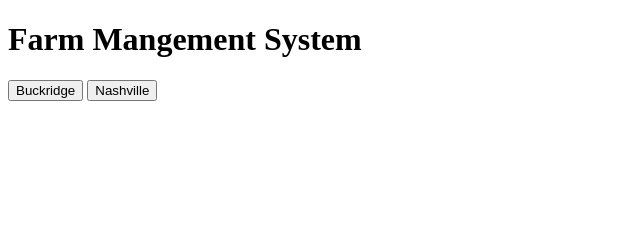
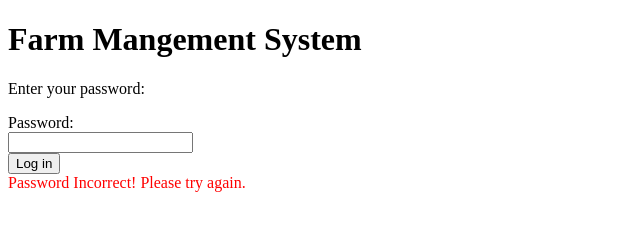
Before and after one commit to merritthancock/Farm-Management-System, a plain HTML site: page index.html in a window 1280 px wide. Both pictures are taken after a click on the button "Log in". Shown: the whole page, without its empty margins (0-640 px from the left). Drawn offline with Linux system fonts and the light colour scheme.

Commit message:
Added login system and Nashville screen

```diff
--- a/css/index.css
+++ b/css/index.css
@@ -5,3 +5,8 @@
 .PageSelector{
     display: none;
 }
+
+.Error{
+    color:red;
+    display: none;
+}
--- a/index.html
+++ b/index.html
@@ -3,14 +3,25 @@
     <head>
         <link rel="stylesheet" href="./css/index.css">
         <script>
-            function login(userInput){
-                let userPassword = userInput;
+            function login(){
+                //Access input form for password
+                let passwordText = document.getElementById("userInput");
+                let userPassword = passwordText.value;
+                passwordText.value = "";
+                passwordText.value = userPassword;
+                //Access login div
                 let loginDiv = document.querySelector("#LoginDiv");
+                let passwordError = document.querySelector("#PasswordError");
+                passwordError.style.display = "none";
+                //Access Page Selector div
                 let PageSelectorDiv = document.querySelector("#PageSelector");
-                let password = "password";
-                if(userInput == password){
+                let password = "password";//set password
+                if(userPassword == password){
                     loginDiv.style.display = "none";
                     PageSelectorDiv.style.display = "block";
+                }
+                else{
+                    passwordError.style.display = "block";
                 }
             }
         </script>
@@ -18,12 +29,16 @@
     </head>
     <body>
         <div id="LoginDiv" class="Login">
-            <p>Enter password</p>
-            <button id="LoginBtn" onclick="login('password')">Log in</button>
+            <p>Enter your password:</p>
+            <form>
+                Password:<br> <input type="text" id="userInput">
+            </form>
+            <button id="LoginBtn" onclick="login()">Log in</button>
+            <label id="PasswordError" class="Error">Password Incorrect! Please try again.</label>
         </div>
         <div id="PageSelector" class="PageSelector">
-            <button id="BuckridgeBtn" href="file:///C:/Users/Merritt/Desktop/Farm/Farm_Management_System/buckridge.html">Buckridge</button>
-            <button id="NashvilleBtn">Nashville</button>
+            <input type=button id="BuckridgeBtn" onClick="location.href='buckridge.html'" value='Buckridge'>
+            <input type=button id="NashvilleBtn" onClick="location.href='nashville.html'" value='Nashville'>
         </div>
     </body>
 </html>
```
Also changed, not shown: nashville.html (added, +9 -0 lines), 1 other file.
